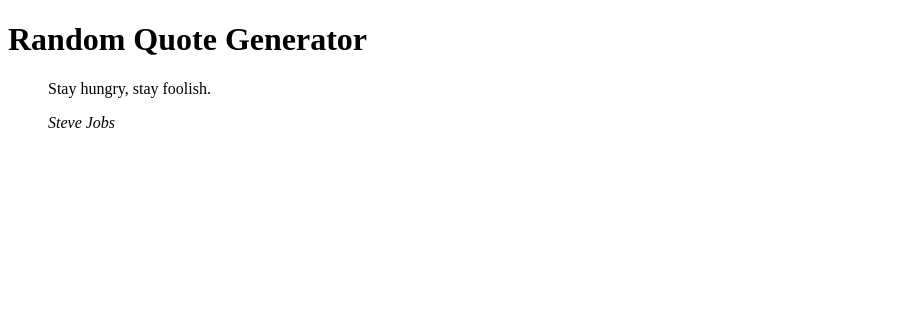
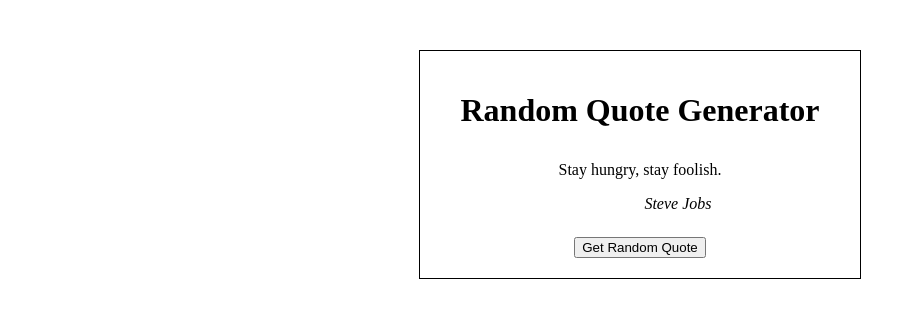
Before and after one commit to lukaskourilcz/vue-tutorials, a Vue app in the folder quote-generator/: page / in a window 1280 px wide. Shown: the top 318 px of the page, without its empty margins (0-916 px from the left). Built offline with nearby package versions, Linux system fonts and the light colour scheme.

Commit message:
styling done, all done

```diff
--- a/quote-generator/src/components/RandomQuoteGenerator.vue
+++ b/quote-generator/src/components/RandomQuoteGenerator.vue
@@ -44,7 +44,7 @@ onMounted(getRandomQuote);
 
 <template>
   <div class="quote-generator">
-  <h1 class="app-title">Random Quote Generator</h1>
+    <h1>Random Quote Generator</h1>
     <blockquote class="quote-container">
       <p>
         {{ currentQuote.text }}
@@ -53,10 +53,35 @@ onMounted(getRandomQuote);
         {{ currentQuote.author }}
       </cite>
     </blockquote>
+    <button @click="getRandomQuote">Get Random Quote</button>
   </div>
 </template>
 
+<style scoped>
+.quote-generator {
+  max-width: 400px;
+  margin: 50px auto;
+  border: 1px solid;
+  padding: 20px;
+  display: flex;
+  flex-direction: column;
+  align-items: center;
+  justify-content: space-around;
+}
 
-<style scoped>
+h1 {
+  text-align: center;
+  margin-bottom: 0;
+}
+
+blockquote {
+    margin-bottom: 24px;
+}
+
+cite {
+  display: flex;
+  justify-content: flex-end;
+  padding-right: 10px;
+}
 
 </style>
```
Lines whose indentation alone changed are shown as unchanged.
